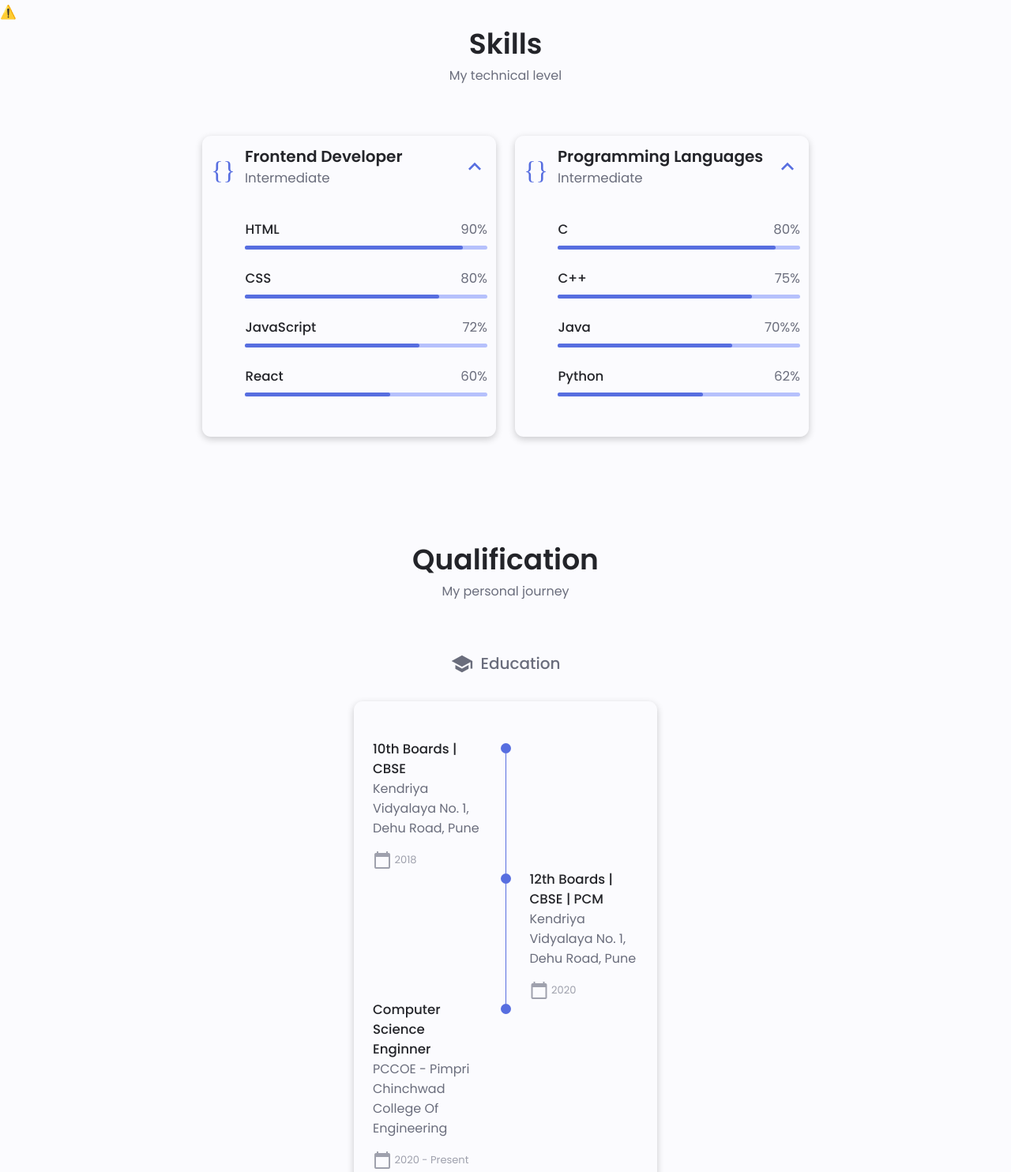
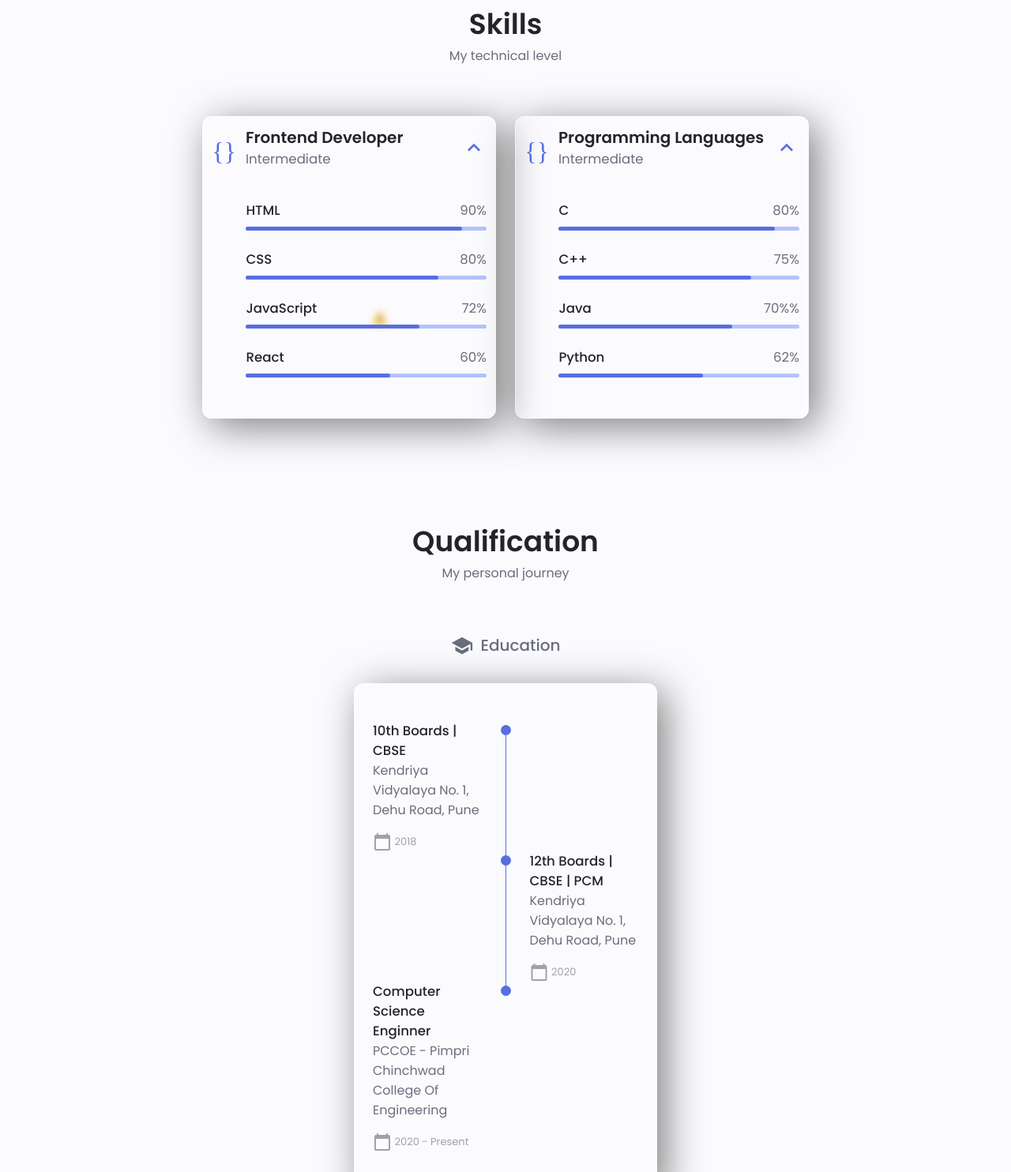
Before and after one commit to Kunal0007/Personal_Portfolio, a plain HTML site: page index.html in a window 1280 px wide. Shown: the part 1438-2922 px from the top of the page at 79% size. Drawn offline with nearby package versions, Linux system fonts and the light colour scheme; no server answers.

Commit message:
added glassmorphism

```diff
--- a/public/css/styles.css
+++ b/public/css/styles.css
@@ -464,11 +464,21 @@ img{
 
 .skills__container {
     row-gap: 0;
+    /* background-image: url(https://i0.wp.com/www.csscodelab.com/wp-content/uploads/2020/03/html-gradient-background-css.png?fit=993%2C649&ssl=1); */
+}
+
+.skills_blob {
+    position: absolute;
+    width: 800px;
+    right: 10px;
 }
 
 .skills__content{
-    border-radius: 0.70rem;
-    box-shadow: 0px 3px 10px rgb(0 0 0 / 0.2);
+    box-shadow: 10px 10px 50px rgba(0, 0, 0, 0.5);
+    border-radius: 12px;
+    background-color: rgba(255, 255, 255, 0.1);
+    border: 1px solid rgba(255, 255, 255, 0.5);
+    backdrop-filter: blur(5px);
     padding: 0.7rem;
 }
 
@@ -587,8 +597,12 @@ img{
 }
 
 .qualification__content {
-    border-radius: 0.70rem;
-    box-shadow: 0px 3px 10px rgb(0 0 0 / 0.2);
+    box-shadow: 10px 10px 50px rgba(0, 0, 0, 0.5);
+    border-radius: 12px;
+    background-color: rgba(255, 255, 255, 0.1);
+    backdrop-filter: blur(5px);
+    /* border-radius: 0.70rem;
+    box-shadow: 0px 3px 10px rgb(0 0 0 / 0.2); */
     padding: 3rem 1.5rem;
 }
 
```
